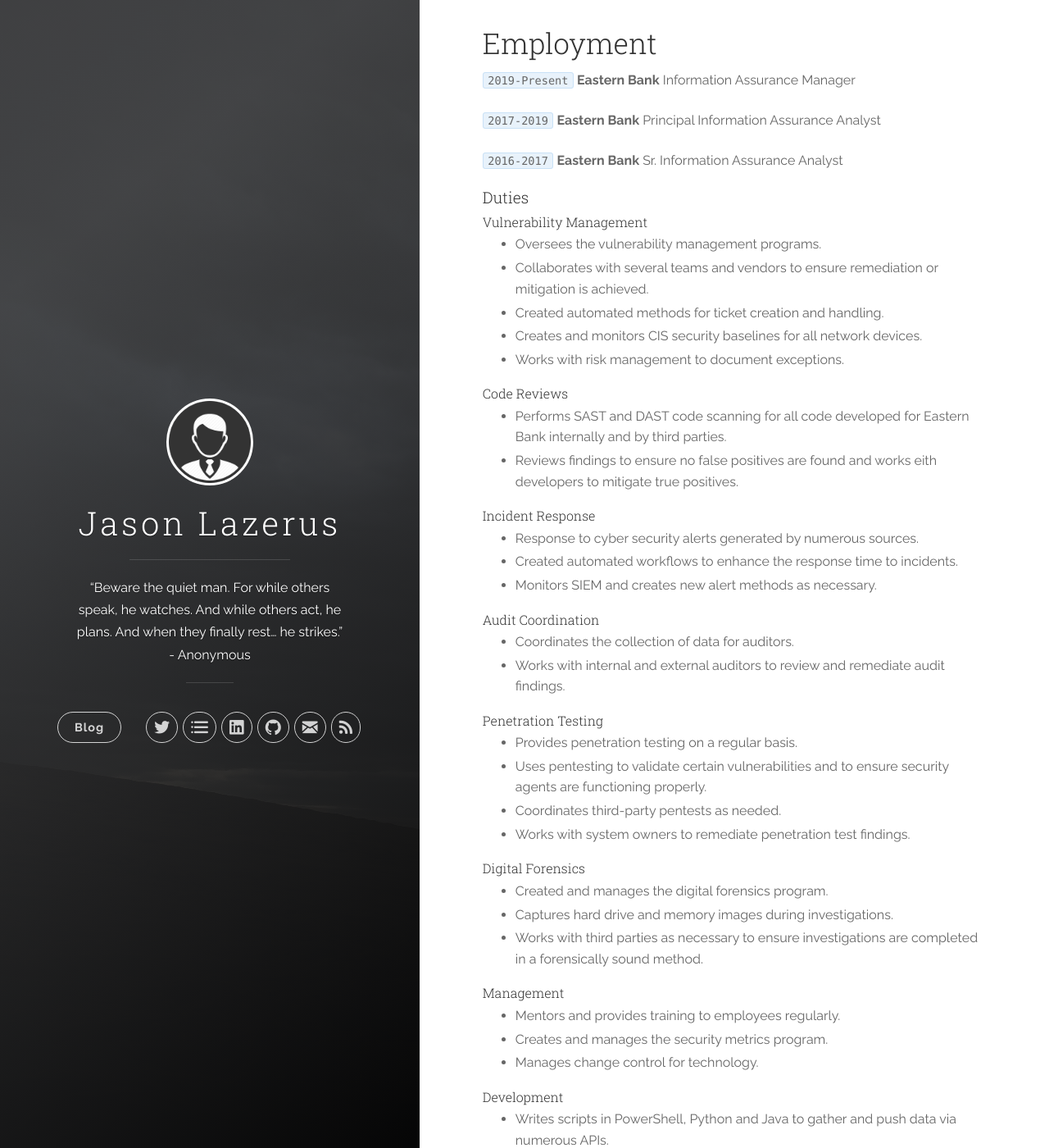
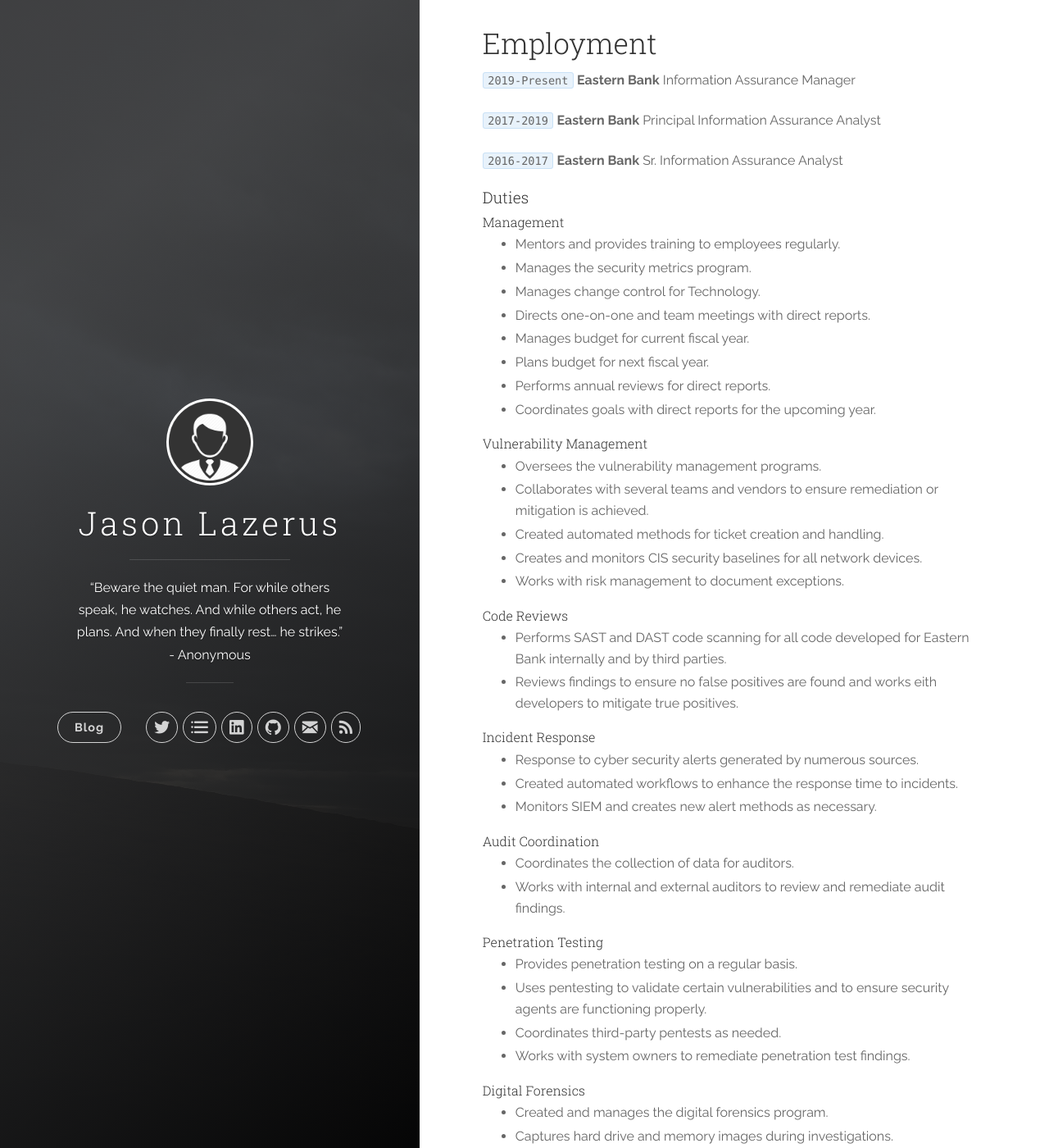
Before and after one commit to InfoSecured/infosecured.github.io, a Jekyll site: the page built from _posts/2017-01-01-resume.md, in a window 1280 px wide and 1400 px high, scrolled down 359 px. Shown: the whole window at 82% size. Built offline with Jekyll 4.4.1, drawn with Linux system fonts in a browser that asks for light colours; some of the changed text lies outside the part shown.

Commit message:
Update 2017-01-01-resume.md

```diff
--- a/_posts/2017-01-01-resume.md
+++ b/_posts/2017-01-01-resume.md
@@ -19,6 +19,16 @@ __Eastern Bank__ Principal Information Assurance Analyst
 `2016-2017`
 __Eastern Bank__ Sr. Information Assurance Analyst
 #### Duties
+##### Management
+* Mentors and provides training to employees regularly.
+* Manages the security metrics program.
+* Manages change control for Technology.
+* Directs one-on-one and team meetings with direct reports.
+* Manages budget for current fiscal year.
+* Plans budget for next fiscal year.
+* Performs annual reviews for direct reports.
+* Coordinates goals with direct reports for the upcoming year.
+
 ##### Vulnerability Management
 * Oversees the vulnerability management programs.
 * Collaborates with several teams and vendors to ensure remediation or mitigation is achieved.
@@ -50,11 +60,6 @@ __Eastern Bank__ Sr. Information Assurance Analyst
 * Captures hard drive and memory images during investigations.
 * Works with third parties as necessary to ensure investigations are completed in a forensically sound method.
 
-##### Management
-* Mentors and provides training to employees regularly.
-* Creates and manages the security metrics program.
-* Manages change control for technology.
-
 ##### Development
 * Writes scripts in PowerShell, Python and Java to gather and push data via numerous APIs.
 * Uses Gitlab and code collaborator to store, share and review code woth co-workers.
@@ -67,7 +72,7 @@ __Eastern Bank__ Sr. Information Assurance Analyst
 
 ##### Project Management
 * Manages security related projects when bringing in new products and vendors.
-* Provides security advice and architecture design for all technology projects.
+* Provides security advice and architecture design for all Technology projects.
 
 
 `2007-2016`
```
